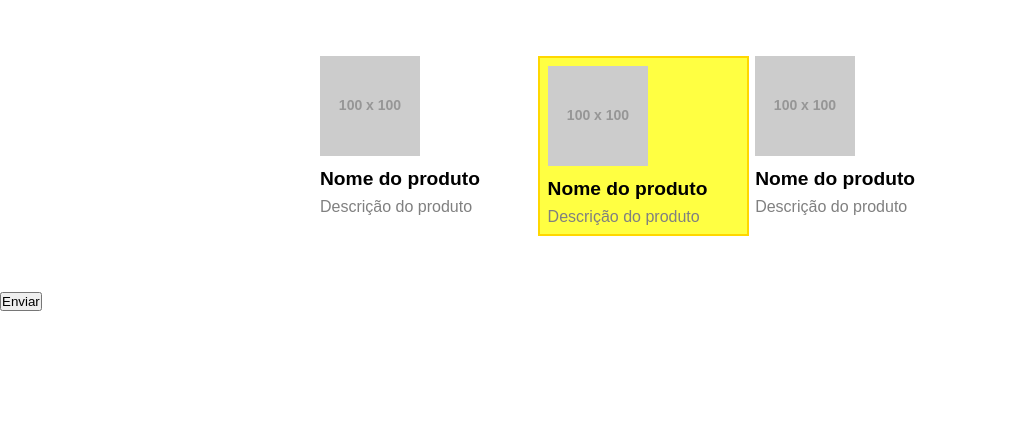
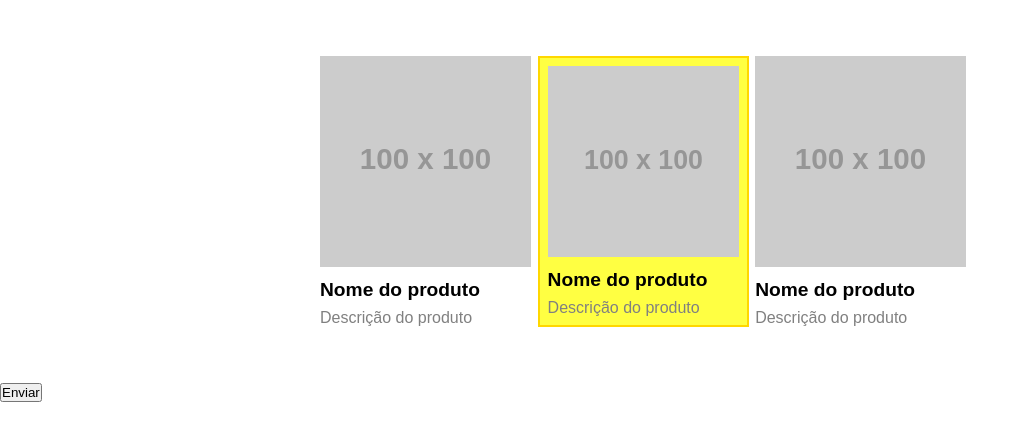
Before and after one commit to DanielAlves1998/boas_praticas_css, a website: page index.html in a window 1280 px wide. Shown: the whole page, without its empty margins (0-1029 px from the left). Drawn offline with Linux system fonts and the light colour scheme; placeholder pictures from the web are drawn by us.

Commit message:
Update main.css

```diff
--- a/bem/main.css
+++ b/bem/main.css
@@ -13,7 +13,7 @@
     grid-column-gap: 1%;
     /*bloco*/
 }
-.produtos__imagem{
+.produto__imagem{
     width: 100%;
 }
 
```
